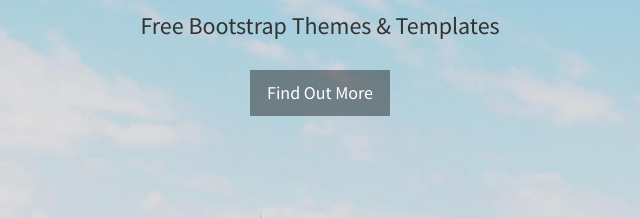
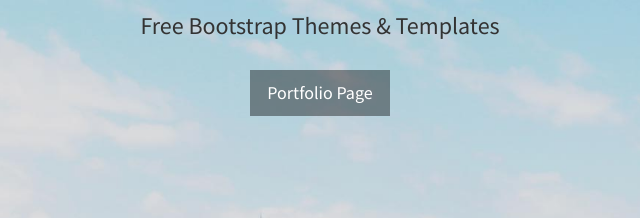
Before and after one commit to kimm96/kimm96.github.com, a plain HTML site: page index.html in a window 1280 px wide. Shown: the part 380-598 px from the top of the page, 320-960 px from the left. Drawn offline with Linux system fonts and the light colour scheme.

Commit message:
20170322_my_info

```diff
--- a/index.html
+++ b/index.html
@@ -64,7 +64,7 @@
             <h1>Start Bootstrap</h1>
             <h3>Free Bootstrap Themes &amp; Templates</h3>
             <br>
-            <a href="#about" class="btn btn-dark btn-lg">Find Out More</a>
+            <a href="#about" class="btn btn-dark btn-lg">Portfolio Page</a>
         </div>
     </header>
 
```
Also changed, not shown: font-awesome/fonts/fontawesome-webfont.woff (added).
